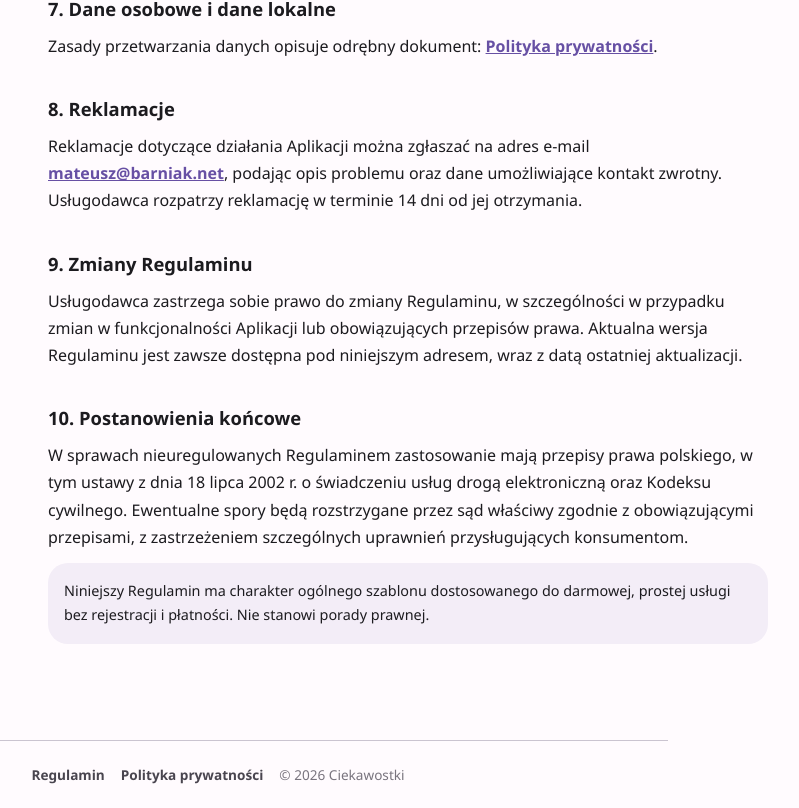
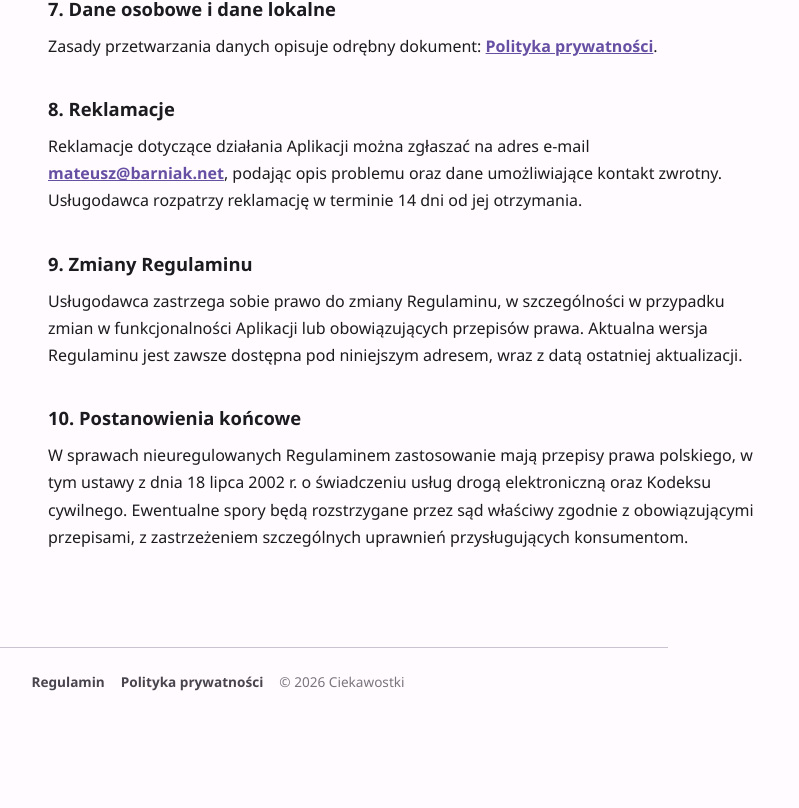
Before and after one commit to matbar87/ciekawostki, a React (Vite) app: page /regulamin in a window 1280 px wide. Shown: the part 1533-2341 px from the top of the page, without its empty margins (232-1031 px from the left). After the commit the page ends 2248 px from the top, so only its background shows below. Built offline with nearby package versions, Linux system fonts and the light colour scheme.

Commit message:
Remove template disclaimer note from Regulamin page

```diff
--- a/src/views/RegulaminView.tsx
+++ b/src/views/RegulaminView.tsx
@@ -111,11 +111,6 @@ export function RegulaminView() {
         cywilnego. Ewentualne spory będą rozstrzygane przez sąd właściwy zgodnie z obowiązującymi
         przepisami, z zastrzeżeniem szczególnych uprawnień przysługujących konsumentom.
       </p>
-
-      <p className={styles.notice}>
-        Niniejszy Regulamin ma charakter ogólnego szablonu dostosowanego do darmowej, prostej
-        usługi bez rejestracji i płatności. Nie stanowi porady prawnej.
-      </p>
     </div>
   );
 }
```
